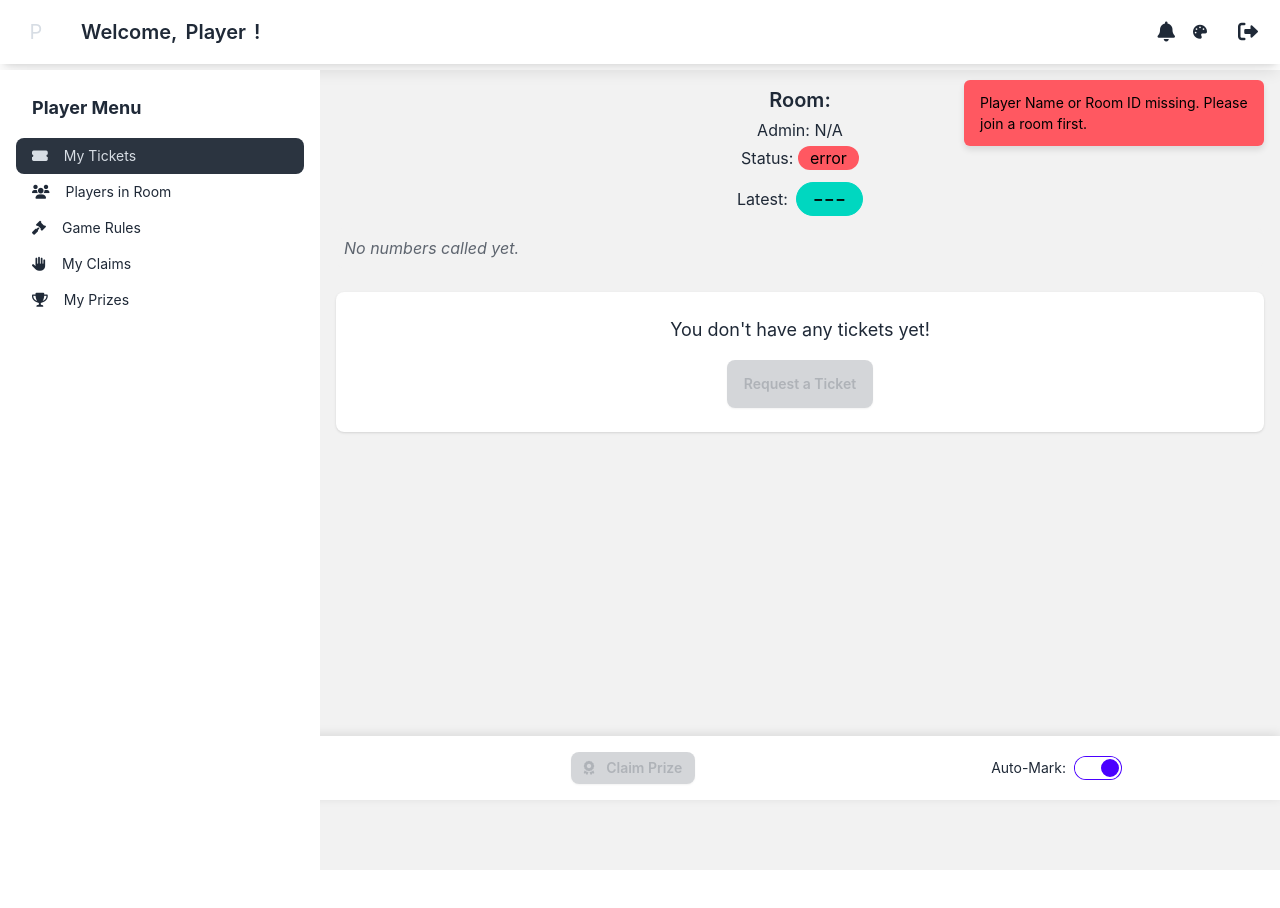
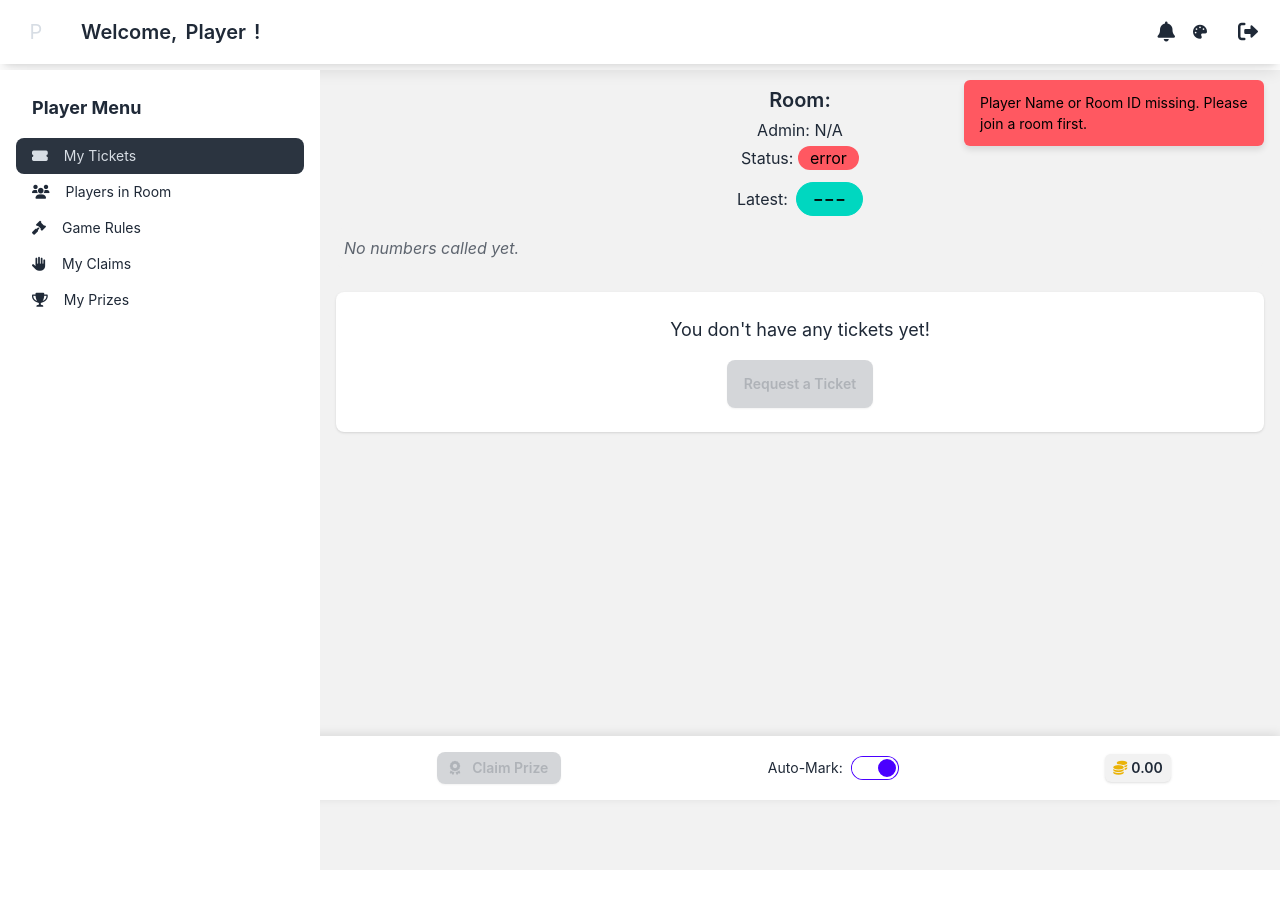
Before and after one commit to Ratnakar-Test/tambola-project, a plain HTML site: page frontend/player_game.html in a window 1280 px wide. Drawn offline with nearby package versions, Linux system fonts and the light colour scheme.

Commit message:
Update player_game.html

```diff
--- a/frontend/player_game.html
+++ b/frontend/player_game.html
@@ -321,6 +321,11 @@
                 <input type="checkbox" class="toggle toggle-primary" x-model="autoMarkNumbers" @change="toggleAutoMarkBehavior()" />
             </label>
         </div>
+
+        <div class="flex items-center gap-1 p-1 px-2 rounded-md bg-base-200 text-sm shadow">
+            <i class="fas fa-coins text-yellow-500"></i>
+            <span class="font-semibold" x-text="coinsWon.toFixed(2)"></span>
+        </div>
     </div>
 
     <dialog id="claim_prize_modal" class="modal" x-ref="claimModal">
```
